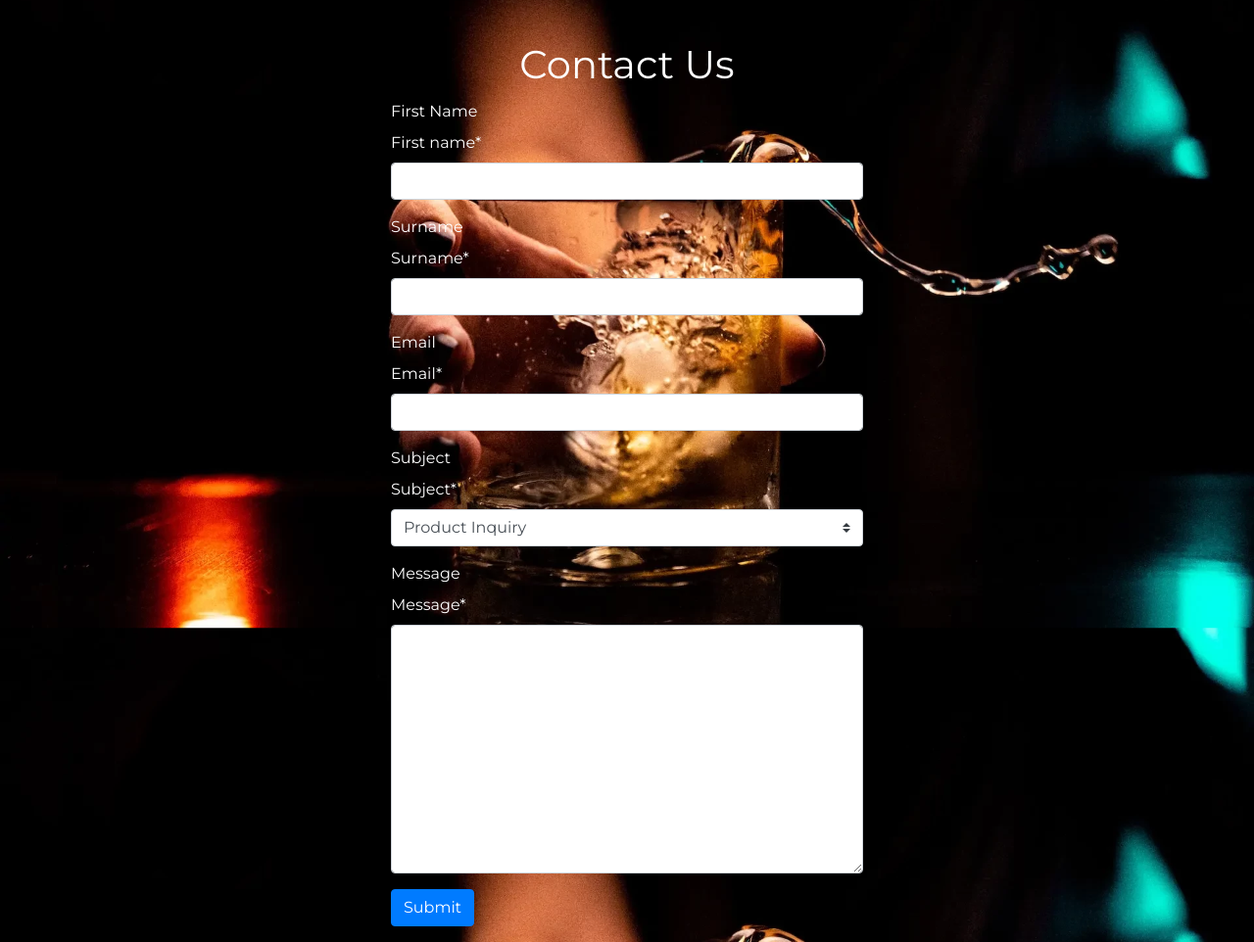
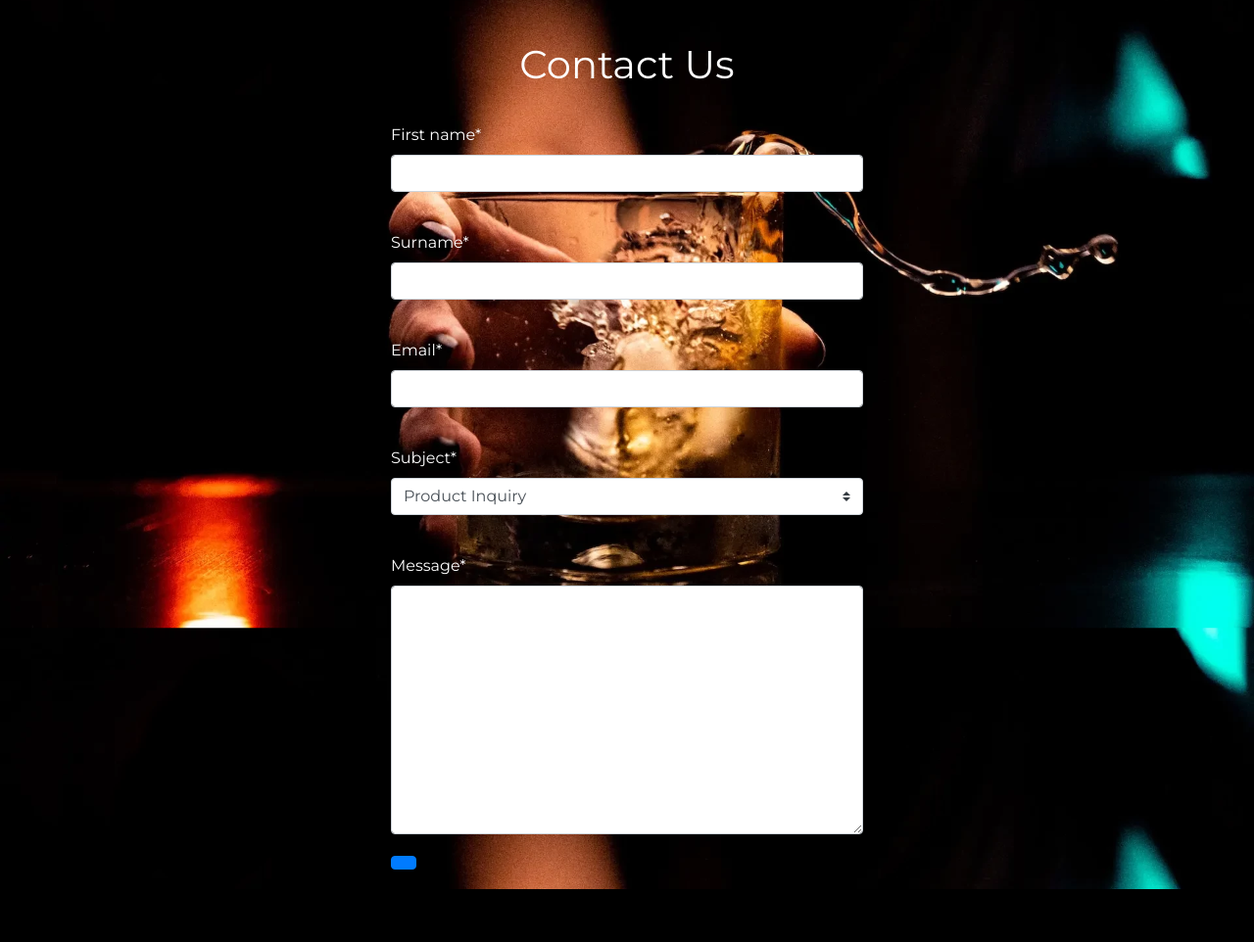
Before and after one commit to MJstephenson/Shopping-app, a Django app: page /contact/ in a window 1280 px wide. Shown: the part 170-1132 px from the top of the page at 98% size. After the commit the page ends 1078 px from the top, so only its background shows below. Run offline with Django 3.2, Linux system fonts and the light colour scheme; some libraries are stand-ins or nearby versions.

Commit message:
Remove unwanted html labels

```diff
--- a/contact/templates/contact/contact.html
+++ b/contact/templates/contact/contact.html
@@ -18,26 +18,26 @@
             <form method="post" class="form-group text-white">
                 {% csrf_token %}
                 <div class="mb-3">
-                    <label for="id_first_name" class="form-label">First Name</label>
+                    <label for="id_first_name" class="form-label"></label>
                     {{ form.first_name|as_crispy_field }}
                 </div>
                 <div class="mb-3">
-                    <label for="id_surname" class="form-label">Surname</label>
+                    <label for="id_surname" class="form-label"></label>
                     {{ form.surname|as_crispy_field }}
                 </div>
                 <div class="mb-3">
-                    <label for="id_email" class="form-label">Email</label>
+                    <label for="id_email" class="form-label"></label>
                     {{ form.email|as_crispy_field }}
                 </div>
                 <div class="mb-3">
-                    <label for="id_subject" class="form-label">Subject</label>
+                    <label for="id_subject" class="form-label"></label>
                     {{ form.subject|as_crispy_field }}
                 </div>
                 <div class="mb-3">
-                    <label for="id_message" class="form-label">Message</label>
+                    <label for="id_message" class="form-label"></label>
                     {{ form.message|as_crispy_field }}
                 </div>
-                <button type="submit" class="btn btn-primary">Submit</button>
+                <button type="submit" class="btn btn-primary"></button>
             </form>
         </div>
     </div>
```
